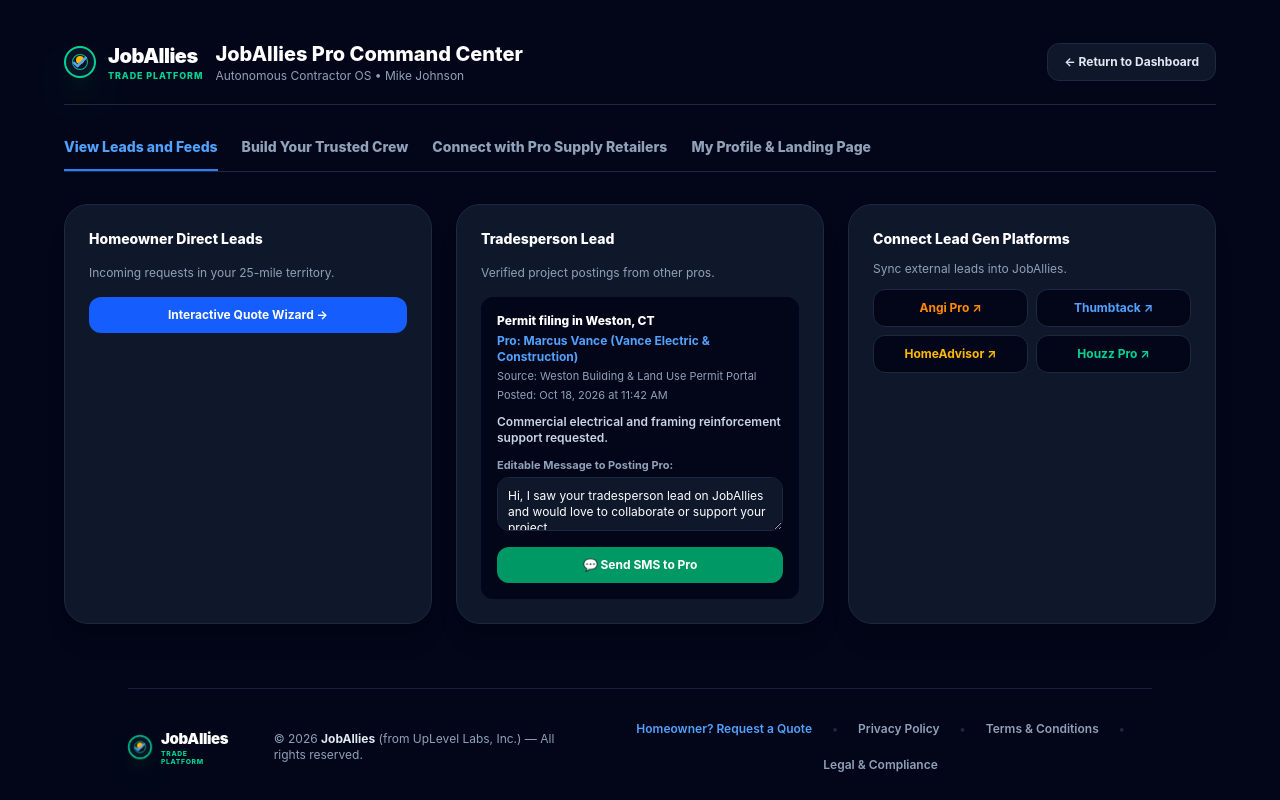
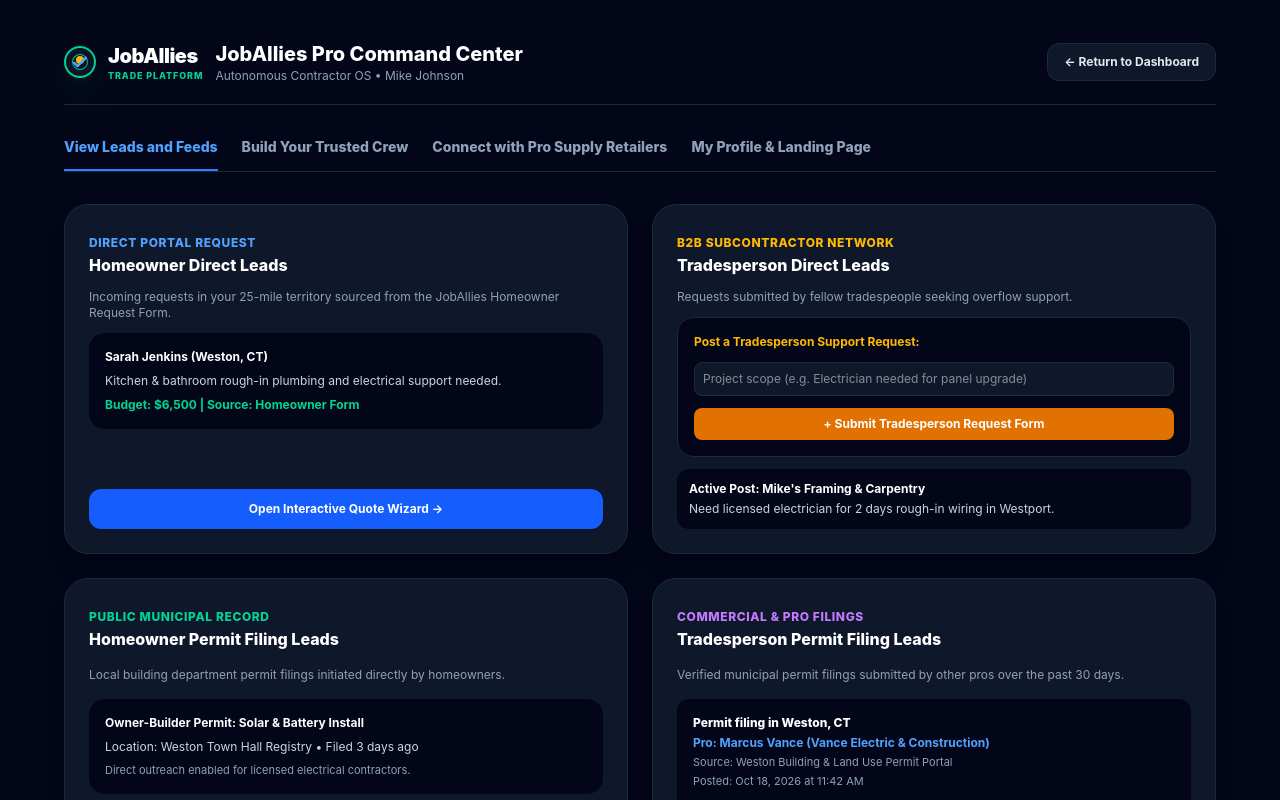
Before and after one commit to dberger111/joballies, a Next.js app: page /dashboard in a window 1280 px wide. Shown: the top 800 px of the page. Built offline with nearby package versions, Linux system fonts and the light colour scheme.

Commit message:
Add Homeowner Direct, Tradesperson Direct with submission form, Homeowner Permit, and Tradesperson Permit lead cards

```diff
--- a/app/dashboard/page.tsx
+++ b/app/dashboard/page.tsx
@@ -128,18 +128,81 @@
 
         {/* TAB 1: LEADS & FEEDS */}
         {activeTab === 'leads' && (
-          <div className="grid grid-cols-1 md:grid-cols-3 gap-6">
-            <div className="bg-slate-900 border border-slate-800 p-6 rounded-3xl space-y-4 shadow-xl">
-              <h4 className="font-extrabold text-white text-sm">Homeowner Direct Leads</h4>
-              <p className="text-xs text-slate-400">Incoming requests in your {userProfile.radiusMiles}-mile territory.</p>
-              <Link className="block w-full bg-blue-600 hover:bg-blue-500 text-white font-bold py-2.5 rounded-xl text-center text-xs transition" href="/quote/sample-quote">
-                Interactive Quote Wizard →
+          <div className="grid grid-cols-1 md:grid-cols-2 gap-6">
+
+            {/* CARD 1: HOMEOWNER DIRECT LEADS */}
+            <div className="bg-slate-900 border border-slate-800 p-6 rounded-3xl space-y-4 shadow-xl flex flex-col justify-between">
+              <div className="space-y-3">
+                <span className="text-xs font-extrabold uppercase tracking-wider text-blue-400">Direct Portal Request</span>
+                <h4 className="font-extrabold text-white text-base">Homeowner Direct Leads</h4>
+                <p className="text-xs text-slate-400">Incoming requests in your {userProfile.radiusMiles}-mile territory sourced from the JobAllies Homeowner Request Form.</p>
+                <div className="bg-slate-950 p-4 rounded-2xl space-y-2 text-xs">
+                  <p className="font-bold text-white">Sarah Jenkins (Weston, CT)</p>
+                  <p className="text-slate-300">Kitchen & bathroom rough-in plumbing and electrical support needed.</p>
+                  <p className="text-emerald-400 font-bold">Budget: $6,500 | Source: Homeowner Form</p>
+                </div>
+              </div>
+              <Link className="block w-full bg-blue-600 hover:bg-blue-500 text-white font-bold py-3 rounded-xl text-center text-xs transition shadow" href="/quote/sample-quote">
+                Open Interactive Quote Wizard →
               </Link>
             </div>
 
+            {/* CARD 2: TRADESPERSON DIRECT LEADS (WITH SUBMISSION FORM) */}
+            <div className="bg-slate-900 border border-slate-800 p-6 rounded-3xl space-y-4 shadow-xl flex flex-col justify-between">
+              <div className="space-y-3">
+                <span className="text-xs font-extrabold uppercase tracking-wider text-amber-400">B2B Subcontractor Network</span>
+                <h4 className="font-extrabold text-white text-base">Tradesperson Direct Leads</h4>
+                <p className="text-xs text-slate-400">Requests submitted by fellow tradespeople seeking overflow support.</p>
+
+                {/* Tradesperson Request Submission Form */}
+                <div className="bg-slate-950 p-4 rounded-2xl space-y-3 text-xs border border-slate-800">
+                  <p className="font-bold text-amber-400">Post a Tradesperson Support Request:</p>
+                  <input
+                    type="text"
+                    id="new-trade-scope"
+                    placeholder="Project scope (e.g. Electrician needed for panel upgrade)"
+                    className="w-full bg-slate-900 border border-slate-800 p-2 rounded-lg text-white"
+                  />
+                  <button
+                    onClick={() => {
+                      const input = document.getElementById('new-trade-scope') as HTMLInputElement;
+                      if (input && input.value) {
+                        alert('✓ Tradesperson request successfully broadcasted to local network: ' + input.value);
+                        input.value = '';
+                      } else {
+                        alert('Please enter a project scope.');
+                      }
+                    }}
+                    className="w-full bg-amber-600 hover:bg-amber-500 text-white font-bold py-2 rounded-lg transition"
+                  >
+                    + Submit Tradesperson Request Form
+                  </button>
+                </div>
+
+                <div className="bg-slate-950 p-3 rounded-xl space-y-1 text-xs">
+                  <p className="font-bold text-white">Active Post: Mike's Framing & Carpentry</p>
+                  <p className="text-slate-300">Need licensed electrician for 2 days rough-in wiring in Westport.</p>
+                </div>
+              </div>
+            </div>
+
+            {/* CARD 3: HOMEOWNER PERMIT FILING LEADS */}
             <div className="bg-slate-900 border border-slate-800 p-6 rounded-3xl space-y-4 shadow-xl">
-              <h4 className="font-extrabold text-white text-sm">Tradesperson Lead</h4>
-              <p className="text-xs text-slate-400">Verified project postings from other pros.</p>
+              <span className="text-xs font-extrabold uppercase tracking-wider text-emerald-400">Public Municipal Record</span>
+              <h4 className="font-extrabold text-white text-base">Homeowner Permit Filing Leads</h4>
+              <p className="text-xs text-slate-400">Local building department permit filings initiated directly by homeowners.</p>
+              <div className="bg-slate-950 p-4 rounded-2xl space-y-2 text-xs">
+                <p className="font-bold text-white">Owner-Builder Permit: Solar & Battery Install</p>
+                <p className="text-slate-300">Location: Weston Town Hall Registry • Filed 3 days ago</p>
+                <p className="text-slate-400 text-[11px]">Direct outreach enabled for licensed electrical contractors.</p>
+              </div>
+            </div>
+
+            {/* CARD 4: TRADESPERSON PERMIT FILING LEADS */}
+            <div className="bg-slate-900 border border-slate-800 p-6 rounded-3xl space-y-4 shadow-xl">
+              <span className="text-xs font-extrabold uppercase tracking-wider text-purple-400">Commercial & Pro Filings</span>
+              <h4 className="font-extrabold text-white text-base">Tradesperson Permit Filing Leads</h4>
+              <p className="text-xs text-slate-400">Verified municipal permit filings submitted by other pros over the past 30 days.</p>
               {leads.map(l => (
                 <div key={l.id} className="bg-slate-950 p-4 rounded-xl space-y-3 text-xs">
                   <div className="space-y-1">
@@ -160,22 +223,10 @@
               ))}
             </div>
 
-            <div className="bg-slate-900 border border-slate-800 p-6 rounded-3xl space-y-4 shadow-xl flex flex-col justify-between">
-              <div className="space-y-3">
-                <h4 className="font-extrabold text-white text-sm">Connect Lead Gen Platforms</h4>
-                <p className="text-xs text-slate-400">Sync external leads into JobAllies.</p>
-                <div className="grid grid-cols-2 gap-2 text-xs font-bold">
-                  <a href="https://id.angi.com/realms/ads-user/protocol/openid-connect/auth?client_id=platform-gateway&scope=openid&response_type=code&redirect_uri=https%3A%2F%2Foffice.angi.com%2Fapp%2Flogin%2Foidc%2Fcallback&state=C4NtyHE-s4FemyxjZDwRMw" target="_blank" rel="noopener noreferrer" className="bg-slate-950 hover:bg-slate-800 border border-slate-800 p-2.5 rounded-xl text-orange-400 text-center">Angi Pro ↗</a>
-                  <a href="https://www.thumbtack.com/login" target="_blank" rel="noopener noreferrer" className="bg-slate-950 hover:bg-slate-800 border border-slate-800 p-2.5 rounded-xl text-blue-400 text-center">Thumbtack ↗</a>
-                  <a href="https://pro.homeadvisor.com/" target="_blank" rel="noopener noreferrer" className="bg-slate-950 hover:bg-slate-800 border border-slate-800 p-2.5 rounded-xl text-amber-400 text-center">HomeAdvisor ↗</a>
-                  <a href="https://www.houzz.com/pro" target="_blank" rel="noopener noreferrer" className="bg-slate-950 hover:bg-slate-800 border border-slate-800 p-2.5 rounded-xl text-emerald-400 text-center">Houzz Pro ↗</a>
-                </div>
-              </div>
-            </div>
           </div>
         )}
 
-        {/* TAB 2: TRUSTED CREW */}
+        {/* TAB 2{/* TAB 2: TRUSTED CREW */}
         {activeTab === 'network' && (
           <div className="grid grid-cols-1 md:grid-cols-2 gap-6">
             <div className="bg-slate-900 border border-slate-800 p-6 md:p-8 rounded-3xl space-y-6 shadow-xl">
```
